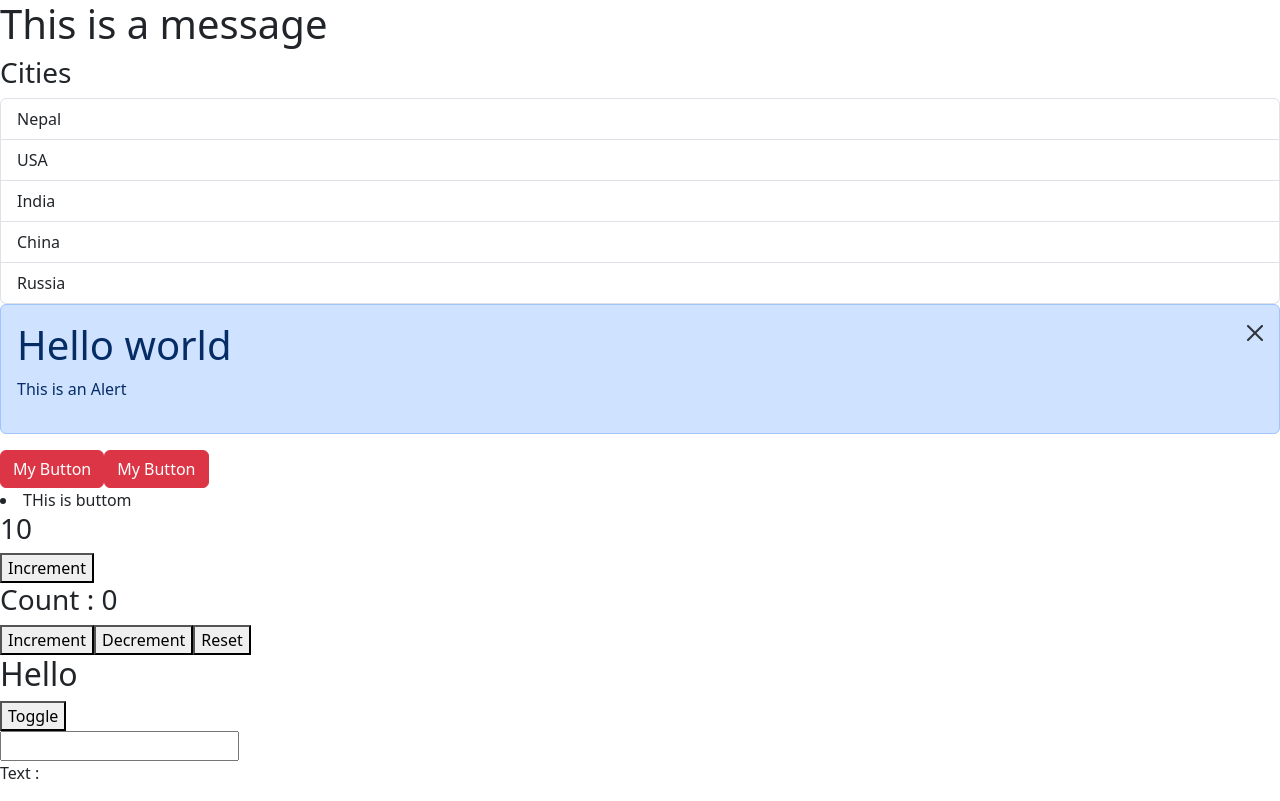
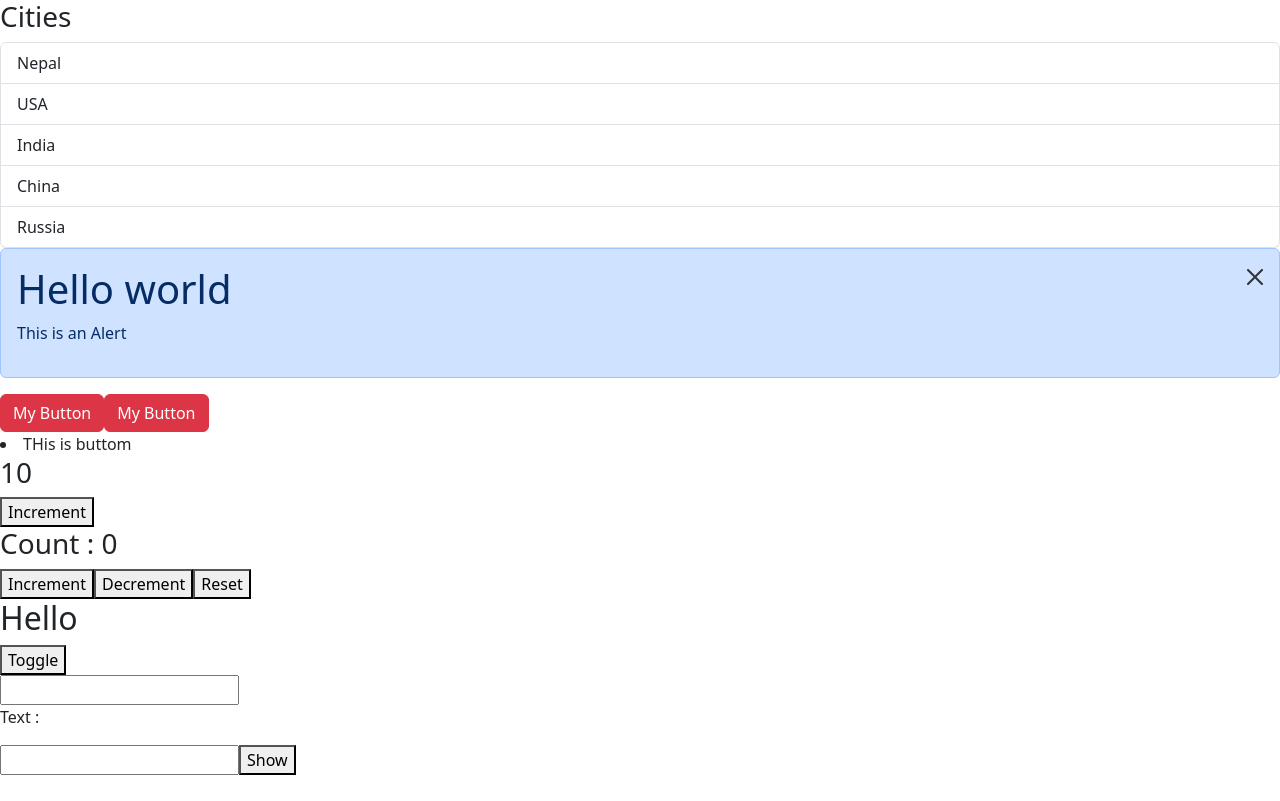
Before and after one commit to JoshiNirdesh/learn-react, a React (Vite) app: page / in a window 1280 px wide. Built offline with nearby package versions, Linux system fonts and the light colour scheme.

Commit message:
showPassword

```diff
--- a/src/App.jsx
+++ b/src/App.jsx
@@ -7,6 +7,7 @@ import UseState from "./assets/components/State1";
 import Counter from "./assets/components/Counter";
 import Toggle from "./assets/components/Toggle";
 import Input from "./assets/components/Input";
+import Password from "./assets/components/Password";
 
 const App = () => {
   let items = ["Nepal", "USA", "India", "China", "Russia"];
@@ -19,7 +20,6 @@ const App = () => {
   };
   return (
     <div>
-      <Message />
       <ListGroup items={items} heading="Cities" onSelect={handleSelect} />
       <Alert>
         <h1>Hello world</h1>
@@ -32,6 +32,7 @@ const App = () => {
       <Counter />
       <Toggle />
       <Input />
+      <Password />
     </div>
   );
 };
--- /dev/null
+++ b/src/assets/components/Password.jsx
@@ -0,0 +1,13 @@
+import React, { useState } from "react";
+
+const Password = () => {
+  const [show, setShow] = useState(false);
+  return (
+    <div>
+      <input type={show ? "text" : "password"} />
+      <button onClick={() => setShow(!show)}>{show ? "Hide" : "Show "}</button>
+    </div>
+  );
+};
+
+export default Password;
```
